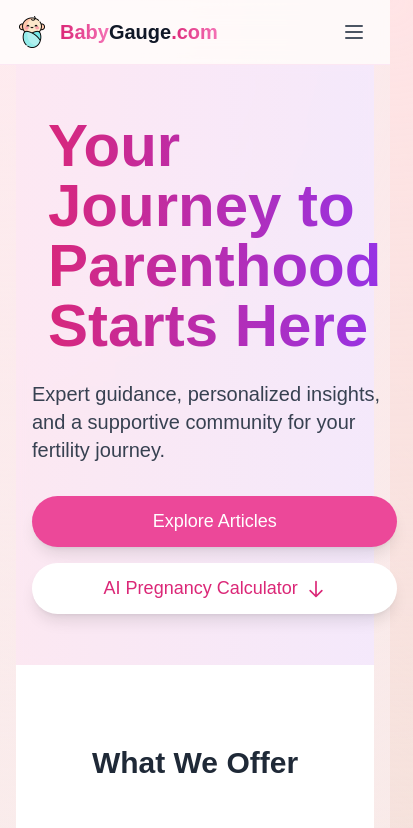
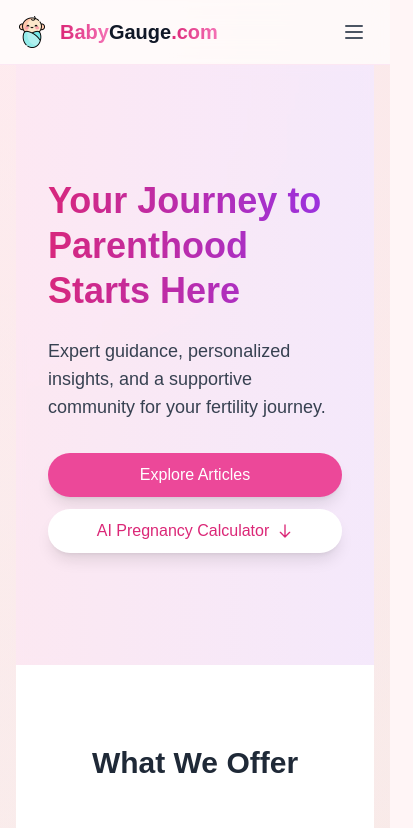
Before and after one commit to BonJenn/babyguage, a Next.js app: page / in a window 390 px wide. Shown: the top 828 px of the page, 413 px wide, since content can reach past the window. Built offline with nearby package versions, Linux system fonts and the light colour scheme; no server answers; the database is empty.

Commit message:
Mobile improvements

```diff
--- a/src/components/HomeContent.tsx
+++ b/src/components/HomeContent.tsx
@@ -45,41 +45,31 @@ export default function HomeContent({ posts }: { posts: BlogPost[] }) {
         <div className="absolute inset-0 bg-gradient-to-r from-pink-100/80 to-purple-100/80 backdrop-blur-sm" />
         <div className="max-w-7xl mx-auto px-4 sm:px-6 lg:px-8 relative z-10">
           <div className="max-w-3xl">
-            <h1 className="text-6xl font-bold mb-6 bg-gradient-to-r from-pink-600 to-purple-600
-                         bg-clip-text text-transparent px-4 sm:px-0">
+            <h1 className="text-4xl sm:text-6xl font-bold mb-6 bg-gradient-to-r from-pink-600 to-purple-600
+                         bg-clip-text text-transparent px-4 sm:px-0 leading-tight">
               Your Journey to Parenthood Starts Here
             </h1>
-            <p className="text-xl text-gray-700 mb-8">
+            <p className="text-lg sm:text-xl text-gray-700 mb-8 px-4 sm:px-0">
               Expert guidance, personalized insights, and a supportive community for your fertility journey.
             </p>
-            <div className="flex flex-col sm:flex-row gap-4 justify-center">
+            <div className="flex flex-col gap-3 px-4 sm:px-0 sm:flex-row sm:gap-4 justify-center">
               <Link
                 href="/blog"
-                className="px-8 py-3 bg-pink-500 text-white rounded-full
+                className="px-6 sm:px-8 py-2.5 sm:py-3 bg-pink-500 text-white rounded-full
                          hover:bg-pink-600 transition-all duration-200 shadow-lg
-                         text-center"
+                         text-center text-base sm:text-lg"
               >
                 Explore Articles
               </Link>
               <button
                 onClick={scrollToCalculator}
-                className="px-8 py-3 bg-white text-pink-600 rounded-full
+                className="px-6 sm:px-8 py-2.5 sm:py-3 bg-white text-pink-600 rounded-full
                          hover:bg-pink-50 transition-all duration-200 shadow-lg
-                         flex items-center justify-center gap-2"
+                         flex items-center justify-center gap-2 text-base sm:text-lg"
               >
                 <span>AI Pregnancy Calculator</span>
-                <svg
-                  className="w-5 h-5"
-                  fill="none"
-                  stroke="currentColor"
-                  viewBox="0 0 24 24"
-                >
-                  <path
-                    strokeLinecap="round"
-                    strokeLinejoin="round"
-                    strokeWidth="2"
-                    d="M19 14l-7 7m0 0l-7-7m7 7V3"
-                  />
+                <svg className="w-4 h-4 sm:w-5 sm:h-5" fill="none" stroke="currentColor" viewBox="0 0 24 24">
+                  <path strokeLinecap="round" strokeLinejoin="round" strokeWidth="2" d="M19 14l-7 7m0 0l-7-7m7 7V3" />
                 </svg>
               </button>
             </div>
--- a/src/components/PregnancyCalculator.tsx
+++ b/src/components/PregnancyCalculator.tsx
@@ -30,33 +30,35 @@ type Result = {
 };
 
 const inputClasses = `
-  w-full px-6 py-4
-  text-xl font-semibold text-pink-600
+  w-full px-4 sm:px-6 py-3 sm:py-4
+  text-lg sm:text-xl font-semibold text-pink-600
   bg-white/40
   border-none
   rounded-xl
   shadow-inner
   placeholder:text-pink-300/60
-  focus:outline-none focus:ring-4 focus:ring-pink-100
+  focus:outline-none focus:ring-2 focus:ring-pink-100
   transition-all duration-200
   backdrop-blur-sm
-  [&::-webkit-calendar-picker-indicator]:opacity-100
-  [&::-webkit-calendar-picker-indicator]:text-pink-600
-  [&::-webkit-calendar-picker-indicator]:bg-pink-600
-  dark:text-pink-600
   appearance-none
-  mobile:text-pink-600
-  mt-6
 `;
 
 const dateInputClasses = `
   ${inputClasses}
-  text-pink-600 !important
-  opacity-100 !important
-  color-scheme-light !important
-  [&::-webkit-calendar-picker-indicator]:filter-none
-  [&::-webkit-calendar-picker-indicator]:opacity-100
-  [&::-webkit-calendar-picker-indicator]:text-pink-600
+  text-pink-600
+  bg-[url('/calendar-icon.png')]
+  bg-no-repeat
+  bg-[length:24px_24px]
+  bg-[center_right_1rem]
+  pr-12
+  [&::-webkit-calendar-picker-indicator] {
+    opacity: 0;
+    width: 44px;
+    height: 44px;
+    position: absolute;
+    right: 0;
+    cursor: pointer;
+  }
 `;
 
 const labelClasses = `
@@ -67,9 +69,21 @@ const labelClasses = `
   [&>*]:mt-6
 `;
 
-const buttonClasses = "w-full bg-gradient-to-r from-pink-500 to-purple-500 hover:from-pink-600 hover:to-purple-600 text-white px-6 py-4 rounded-xl text-xl font-medium transition duration-300 shadow-lg hover:shadow-xl";
+const buttonClasses = `
+  w-full bg-gradient-to-r from-pink-500 to-purple-500
+  hover:from-pink-600 hover:to-purple-600
+  text-white px-4 sm:px-6 py-3 sm:py-4
+  rounded-xl text-lg sm:text-xl font-medium
+  transition duration-300 shadow-lg hover:shadow-xl
+`;
 
-const backButtonClasses = "w-full mt-2 bg-transparent border-2 border-pink-400 text-pink-600 hover:bg-pink-50 px-6 py-4 rounded-xl text-xl font-medium transition duration-300";
+const backButtonClasses = `
+  w-full mt-2 bg-transparent border-2 border-pink-400
+  text-pink-600 hover:bg-pink-50
+  px-4 sm:px-6 py-3 sm:py-4
+  rounded-xl text-lg sm:text-xl font-medium
+  transition duration-300
+`;
 
 const LoadingBar = () => (
   <div className="fixed top-0 left-0 w-full h-1 bg-pink-100">
@@ -540,7 +554,8 @@ export default function PregnancyCalculator() {
   };
 
   return (
-    <div className="max-w-2xl mx-auto p-12 bg-gradient-to-br from-pink-50/90 via-white/80 to-purple-50/90 backdrop-blur-md rounded-2xl shadow-2xl border border-pink-100 mb-20">
+    <div className="max-w-2xl mx-auto p-6 sm:p-12 bg-gradient-to-br from-pink-50/90 via-white/80 to-purple-50/90
+                    backdrop-blur-md rounded-xl sm:rounded-2xl shadow-xl border border-pink-100 mb-12 sm:mb-20">
       {loading && <LoadingBar />}
       <ProgressIndicator currentStep={step} />
       {!result ? (
```
